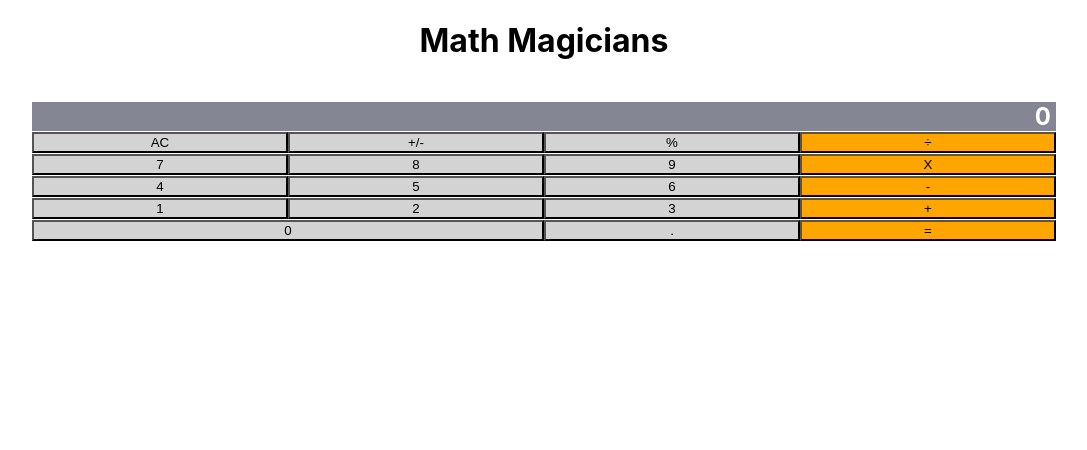
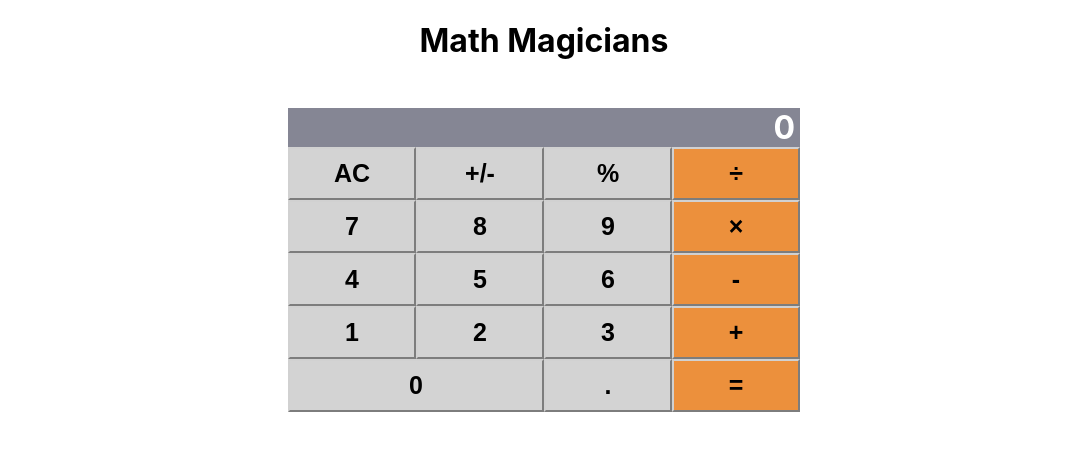
Before and after one commit to YuvrajM108/math-magicians, a React (Create React App) app: page / in a window 1280 px wide. Shown: the top 450 px of the page, without its empty margins (96-1183 px from the left). Built offline with nearby package versions, Linux system fonts and the light colour scheme.

Commit message:
Adjust styling according to wireframe

```diff
--- a/src/App.css
+++ b/src/App.css
@@ -6,7 +6,9 @@
 }
 
 .calculator {
-  width: 80%;
+  max-width: 40%;
+  width: 100%;
+  height: 100%;
 }
 
 .screen,
@@ -25,6 +27,10 @@ button.grey,
   width: 25%;
   height: 100%;
   text-align: center;
+  padding: 10px;
+  font-size: 25px;
+  font-weight: bold;
+  border-color: #d1d1d1;
 }
 
 button.grey {
@@ -32,7 +38,7 @@ button.grey {
 }
 
 button.orange {
-  background-color: orange;
+  background-color: #ec903c;
 }
 
 button.grey-large {
@@ -40,10 +46,15 @@ button.grey-large {
   width: 50%;
   height: 100%;
   text-align: center;
+  padding: 10px;
+  font-size: 25px;
+  font-weight: bold;
+  border-color: #d1d1d1;
 }
 
 h2.output {
   color: white;
   margin-bottom: 0;
   margin-right: 5px;
+  font-size: 32px;
 }
--- a/src/components/Calculator.js
+++ b/src/components/Calculator.js
@@ -19,7 +19,7 @@ class Calculator extends React.Component {
           <Button iText="7" class="grey" />
           <Button iText="8" class="grey" />
           <Button iText="9" class="grey" />
-          <Button iText="X" class="orange" />
+          <Button iText="×" class="orange" />
         </div>
         <div className="button-row">
           <Button iText="4" class="grey" />
```
